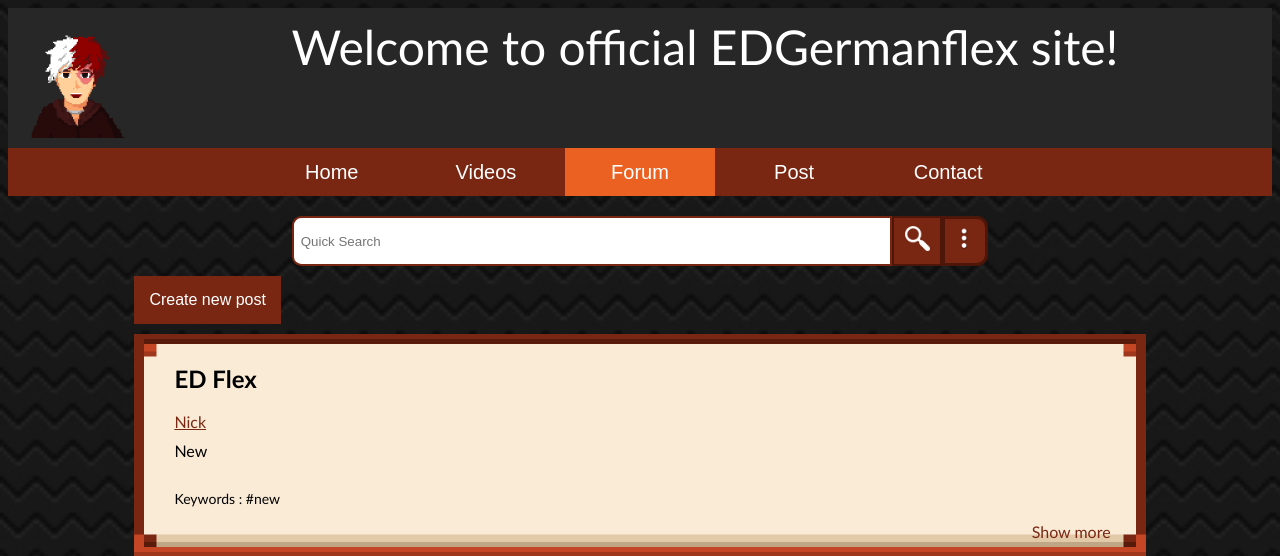
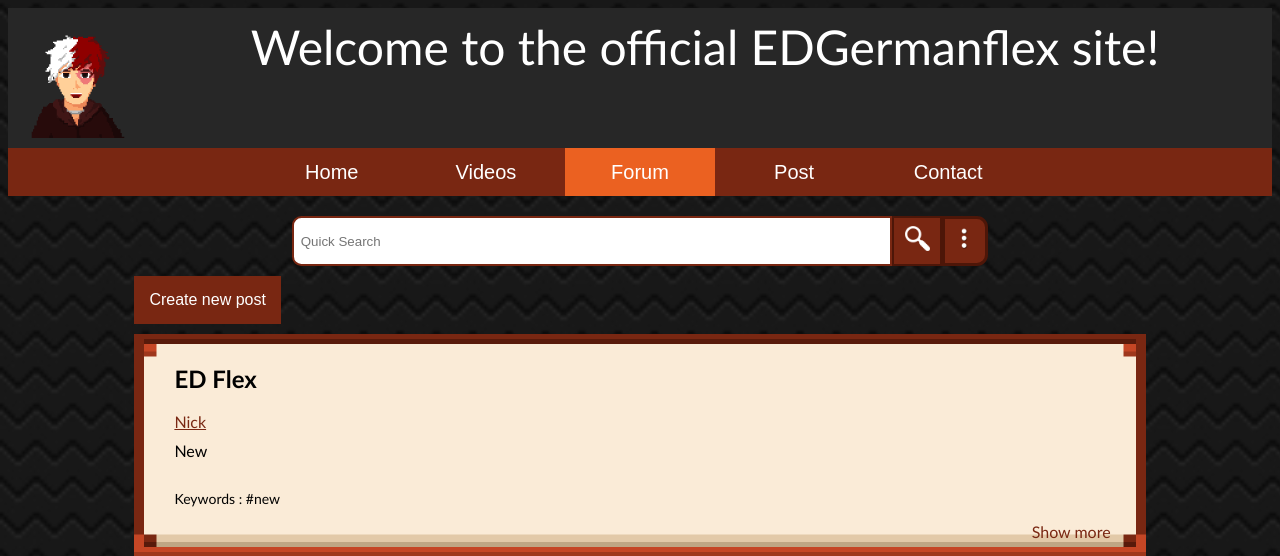
Before and after one commit to RestytheCake/edgermanflexsite, a Django app: page /team/nick/forum/ in a window 1280 px wide. Shown: the top 556 px of the page. Run offline with Django 3.2, Linux system fonts and the light colour scheme; data comes from the database, SQL or seed files in the repository.

Commit message:
updated title

```diff
--- a/templates/nick/forum.html
+++ b/templates/nick/forum.html
@@ -77,7 +77,7 @@
             </div>
 
                 <div>
-                    <label>Welcome to official EDGermanflex site!</label>
+                    <label>Welcome to the official EDGermanflex site!</label>
                     <img src={% static 'img/nick/logo.png' %} style="width: 120px; height: 120px; float: left; padding-left: 10px;">
                 </div>
             </div>
--- a/templates/nick/profile.html
+++ b/templates/nick/profile.html
@@ -70,7 +70,7 @@
             </div>
 			{% endif %}
                 <div>
-                    <label>Welcome to official EDGermanflex site!</label>
+                    <label>Welcome to the official EDGermanflex site!</label>
                     <img src={% static 'img/nick/logo.png' %} style="width: 120px; height: 120px; float: left; padding-left: 10px;">
                 </div>
             </div>
```
